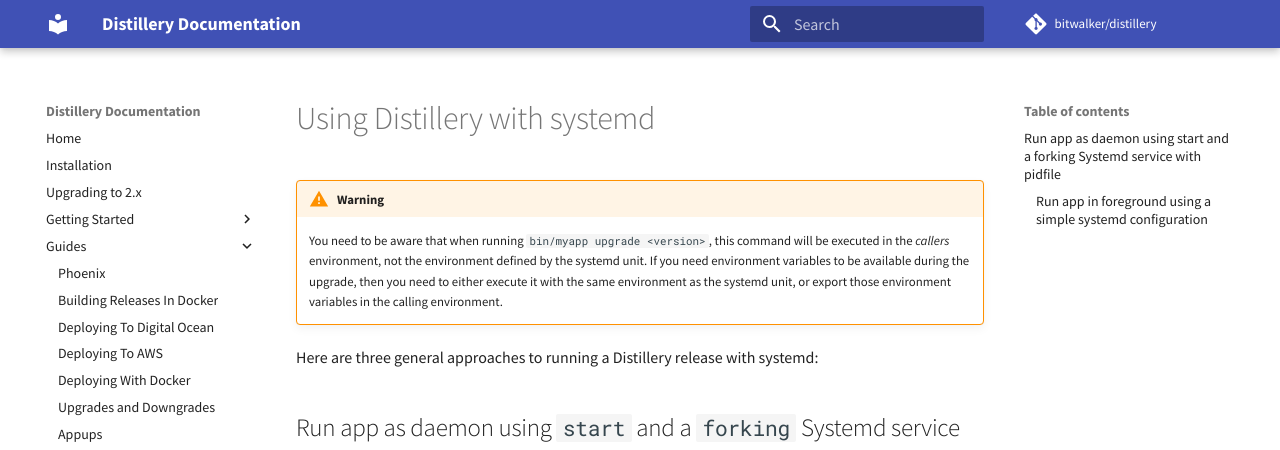
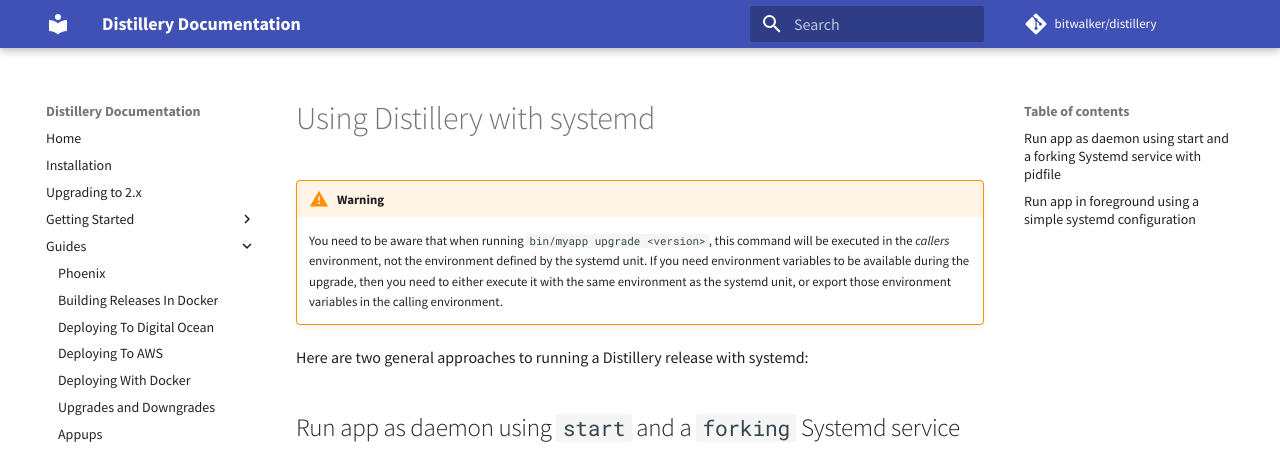
Before and after one commit to bitwalker/distillery, an MkDocs documentation site: the page built from docs/guides/systemd.md, in a window 1280 px wide and 900 px high. Shown: the top 450 px of the window. Built offline with MkDocs 1.6.1 and Material for MkDocs 9.7.7, drawn with Linux system fonts in a browser that asks for light colours; comment, search, counter and statistics services are not loaded.

Commit message:
Systemd guide (#554)
* Fix the number of approaches mentioned in intro

It said "three", but there are only two.

* Make heading levels consistent

The two approaches had different levels (an H2 and an H4). I guess this
is leftover from when there were (presumably) three approaches.

````diff
--- a/docs/guides/systemd.md
+++ b/docs/guides/systemd.md
@@ -8,7 +8,7 @@
     execute it with the same environment as the systemd unit, or export those
     environment variables in the calling environment.
 
-Here are three general approaches to running a Distillery release with systemd:
+Here are two general approaches to running a Distillery release with systemd:
 
 ## Run app as daemon using `start` and a `forking` Systemd service *with* pidfile
 
@@ -42,7 +42,7 @@ RemainAfterExit=no
 WantedBy=multi-user.target
 ```
 
-#### Run app in `foreground` using a `simple` systemd configuration
+## Run app in `foreground` using a `simple` systemd configuration
 
 Properties of this approach:
 
````
